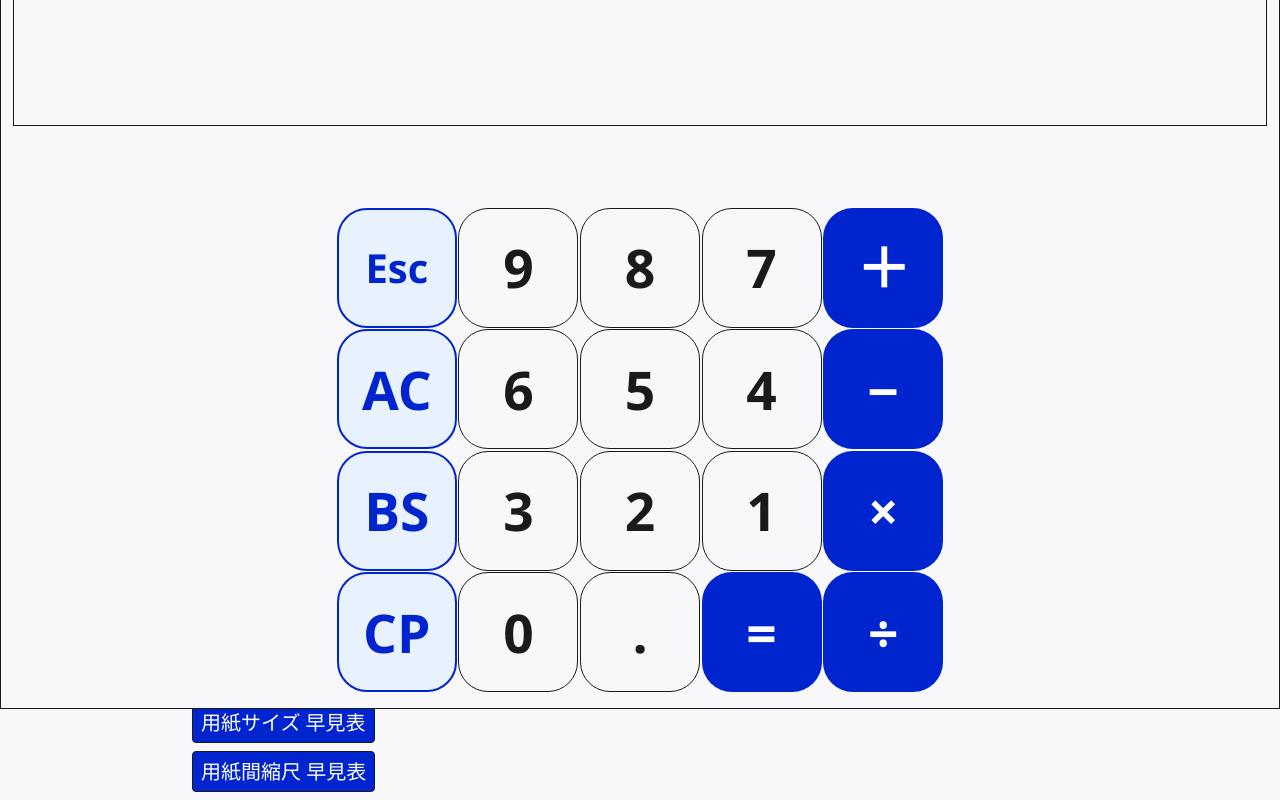
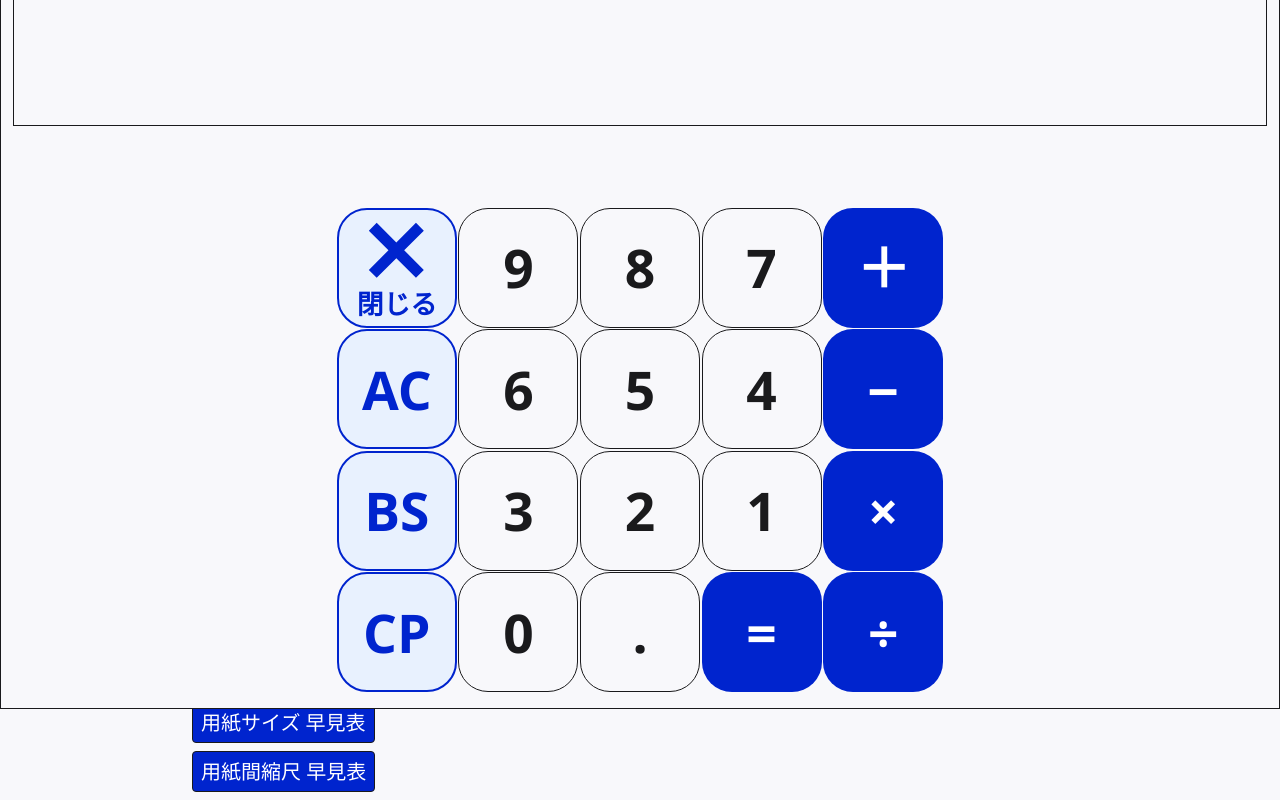
Before and after one commit to nonaka101/jig-a, a website: page index.html in a window 1280 px wide. Both pictures are taken after a click on the button "簡易電卓". Shown: the part 91-891 px from the top of the page. Drawn offline with Linux system fonts and the light colour scheme.

Commit message:
update close button
+ 電卓のボタンとして流用
+ ラベルにspan要素を用いたスタイル調整

```diff
--- a/asset/css/b01-calculator.css
+++ b/asset/css/b01-calculator.css
@@ -175,3 +175,20 @@
 	background-color: transparent;
 	border: var(--sc_border_field);
 }
+
+.b01el_calcBtn.b01el_calcBtn__iconLabel {
+	display: flex;
+	flex-direction: column;
+	align-items: center;
+	justify-content: space-evenly;
+}
+
+.b01el_calcBtn.b01el_calcBtn__iconLabel > svg {
+	height: calc(var(--size_btn) * 0.5);
+	width: calc(var(--size_btn) * 0.5);
+}
+
+.b01el_calcBtn.b01el_calcBtn__iconLabel > span {
+	font-size: calc(var(--size_btn) * 0.2);
+	color: var(--sc_txt_btn__secondary);
+}
--- a/asset/css/style.css
+++ b/asset/css/style.css
@@ -545,7 +545,6 @@ html:has(dialog[open]) {
 	height: 2.625rem;
 	padding: 0;
 	margin: 0;
-	font-size: 0.7rem;
 	color: var(--sc_txt_body);
 	text-decoration: none;
 	cursor: pointer;
@@ -556,6 +555,10 @@ html:has(dialog[open]) {
 .bl_menuHeader_btnIcon > svg {
 	width: 1.625rem;
 	height: 1.625rem;
+}
+
+.bl_menuHeader_btnIcon > span {
+	font-size: 0.7rem;
 }
 
 
--- a/index.html
+++ b/index.html
@@ -155,12 +155,17 @@
 					</section>
 					<div class="b01ly_calc_btnArray">
 						<section class="b01ly_calc_nav" aria-label="機能"><!-- 4 buttons([AC,%,BackSpace,Copy]) -->
-							<button type="button" class="b01el_calcBtn b01el_calcBtn__secondary js_btnCloseDialog"
-								aria-controls="b01js_dialog_calculator"
-								style="font-size: calc(var(--size_btn) * 0.3);"
-								aria-label="閉じる" aria-describedby="b01_title"
+							<button type="button"
+								class="b01el_calcBtn b01el_calcBtn__secondary b01el_calcBtn__iconLabel js_btnCloseDialog"
+								aria-controls="b01js_dialog_calculator" aria-describedby="b01_title"
 							>
-								Esc
+								<svg role="graphics-symbol img" aria-hidden="true"
+									version="1.1" xmlns="http://www.w3.org/2000/svg"
+									viewBox="0 0 24 24" width="24" height="24"
+								>
+									<path transform="rotate(45)" d="m4.9705-2.0012v4.0023h9.9989v9.9989h4.0023v-9.9989h9.9989v-4.0023h-9.9989v-9.9989h-4.0023v9.9989h-9.9989z"/>
+								</svg>
+								<span>閉じる</span>
 							</button>
 							<button type="button" class="b01el_calcBtn b01el_calcBtn__secondary"
 								id="b01js_AllClear" aria-label="オールクリア">AC</button>
```
